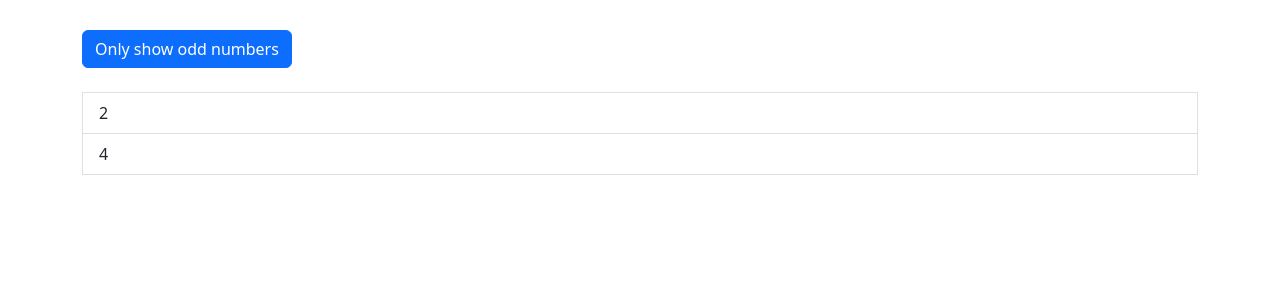
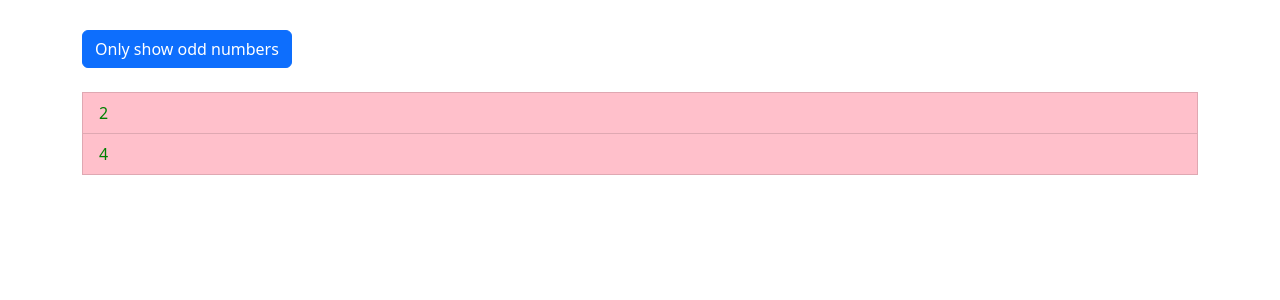
Before and after one commit to EnigmaSn/angular-max, an Angular app: page / in a window 1280 px wide. Shown: the top 300 px of the page. Built offline with nearby package versions, Linux system fonts and the light colour scheme.

Commit message:
ngClass and ngStyle

```diff
--- a/src/app/app.component.html
+++ b/src/app/app.component.html
@@ -9,14 +9,18 @@
             <div *ngIf="onlyOdd">
                 <li
                     class="list-group-item"
-                    *ngFor="let odd of oddNumbers">
+                    *ngFor="let odd of oddNumbers"
+                    [ngClass]="{ odd: odd % 2 !==0 }"
+                    [ngStyle]="{'background-color': odd % 2 !==0 ? 'lightgreen' : 'transparent'}">
                     {{ odd }}
                 </li>
             </div>
             <div *ngIf="!onlyOdd">
                 <li
                     class="list-group-item"
-                    *ngFor="let even of evenNumbers">
+                    *ngFor="let even of evenNumbers"
+                    [ngClass]="{ even: even % 2 ===0 }"
+                    [ngStyle]="{'background-color': even % 2 === 0 ? 'pink' : 'transparent'}">
                     {{ even }}
                 </li>
             </div>
--- a/src/app/app.component.less
+++ b/src/app/app.component.less
@@ -1,3 +1,9 @@
 .container {
     margin-top: 30px;
-  }
+}
+.odd {
+    color: red;
+}
+.even {
+    color: green;
+}
```
